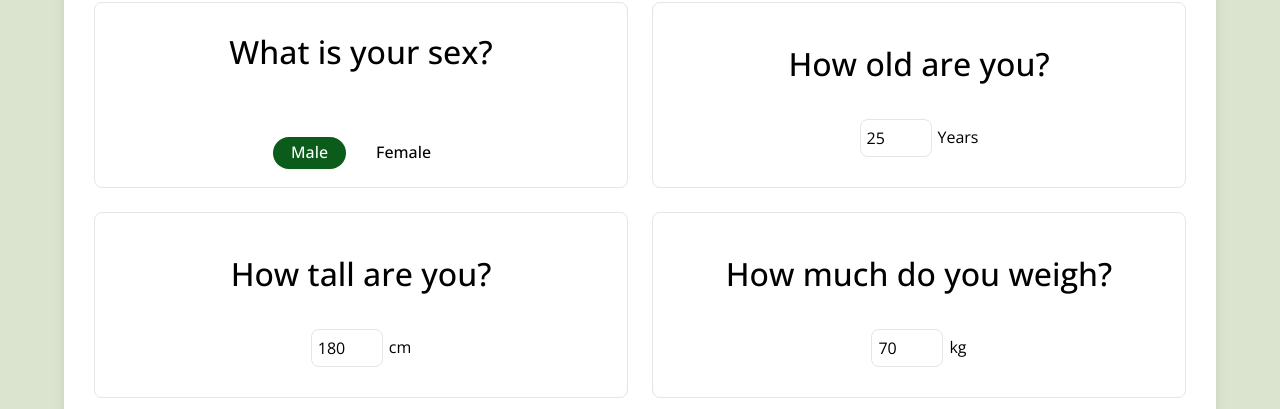
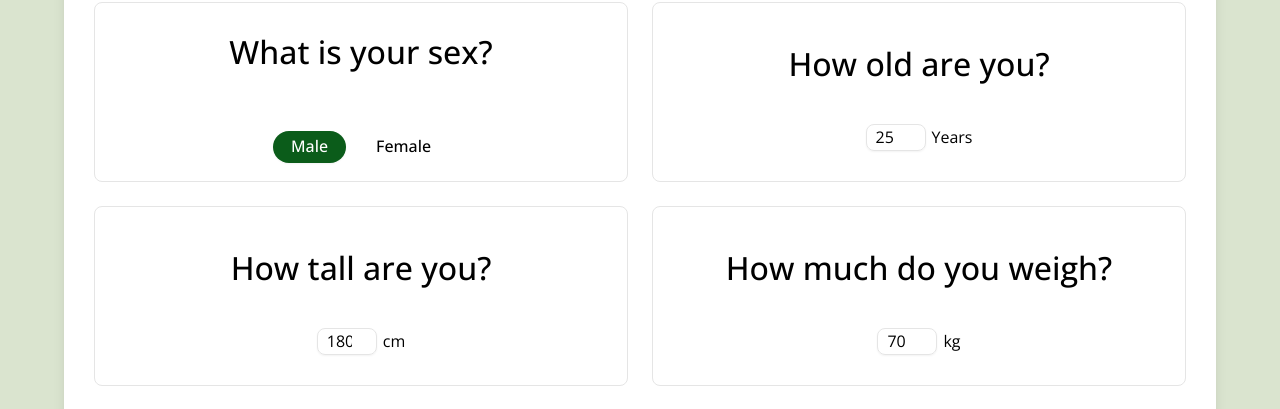
Before and after one commit to vakulenko10/fitApp-frontend, a React (Vite) app: page / in a window 1280 px wide. Shown: the part 319-728 px from the top of the page. Built offline with nearby package versions, Linux system fonts and the light colour scheme; no server answers.

Commit message:
Added component <Input> to home page

```diff
--- a/src/pages/Home/Home.jsx
+++ b/src/pages/Home/Home.jsx
@@ -1,6 +1,7 @@
 import { useEffect } from "react";
 import { useDispatch, useSelector } from "react-redux";
 import { Button } from "@/components/ui/button";
+import { Input } from "@/components/ui/input.jsx";
 import { AuthData } from "@/hooks/AuthData";
 import { calculateCalorieIntake } from "@/lib/calorieIntake";
 import { updateUserProfile } from "@/lib/profile";
@@ -116,10 +117,10 @@ export default function Home() {
           <form className="section-input md:col-span-2 md:col-start-3">
             <p className="mb-4 text-lg font-medium">How old are you?</p>
             <div className="flex items-center gap-2">
-              <input
+              <Input
                 type="number"
                 id="age-input"
-                className="w-24 rounded-md border p-2"
+                className="max-w-20"
                 value={age}
                 onChange={(e) => dispatch(setAge(Number(e.target.value)))}
               />
@@ -133,9 +134,9 @@ export default function Home() {
           <form className="section-input md:col-span-2 md:row-start-2">
             <p className="mb-4 text-lg font-medium">How tall are you?</p>
             <div className="flex items-center gap-2">
-              <input
+              <Input
                 type="number"
-                className="w-24 rounded-md border p-2"
+                className="max-w-20"
                 value={height}
                 id="height-input"
                 onChange={(e) => dispatch(setHeight(Number(e.target.value)))}
@@ -150,9 +151,9 @@ export default function Home() {
           <form className="section-input md:col-span-2 md:col-start-3 md:row-start-2">
             <p className="mb-4 text-lg font-medium">How much do you weigh?</p>
             <div className="flex items-center gap-2">
-              <input
+              <Input
                 type="number"
-                className="w-24 rounded-md border p-2"
+                className="max-w-20"
                 value={weight}
                 id="weight-input"
                 onChange={(e) => dispatch(setWeight(Number(e.target.value)))}
--- a/src/pages/Login/Login.jsx
+++ b/src/pages/Login/Login.jsx
@@ -45,7 +45,7 @@ const Login = () => {
   return (
     <Container className="m-0 mx-auto flex h-[calc(100svh-80px)] items-center justify-center p-0 md:p-8">
       <div className="bg-primary rounded-md p-10 w-full md:w-1/2 lg:w-1/3">
-        <h1 className="mb-10 text-center text-xl p-0">Login</h1>
+        <h1 className="mb-10 text-center text-2xl p-0">Login</h1>
         <form onSubmit={(e)=>handleLogin(e)}>
           <div className="mb-5">
             <label htmlFor="email" className="block text-sm font-medium">
--- a/src/pages/Signup/Signup.jsx
+++ b/src/pages/Signup/Signup.jsx
@@ -23,7 +23,7 @@ const Signup = () => {
   return (
     <Container className="m-0 mx-auto flex h-[calc(100svh-80px)] items-center justify-center p-0 md:p-8">
       <div className="bg-primary w-full rounded-md p-10 md:w-1/2 lg:w-1/3">
-        <h1 className="mb-10 p-0 text-center text-xl">Sign Up</h1>
+        <h1 className="mb-10 p-0 text-center text-2xl">Sign Up</h1>
         <form onSubmit={handleSignup}>
           <div className="mb-5">
             <label htmlFor="name" className="block text-sm font-medium">
```
